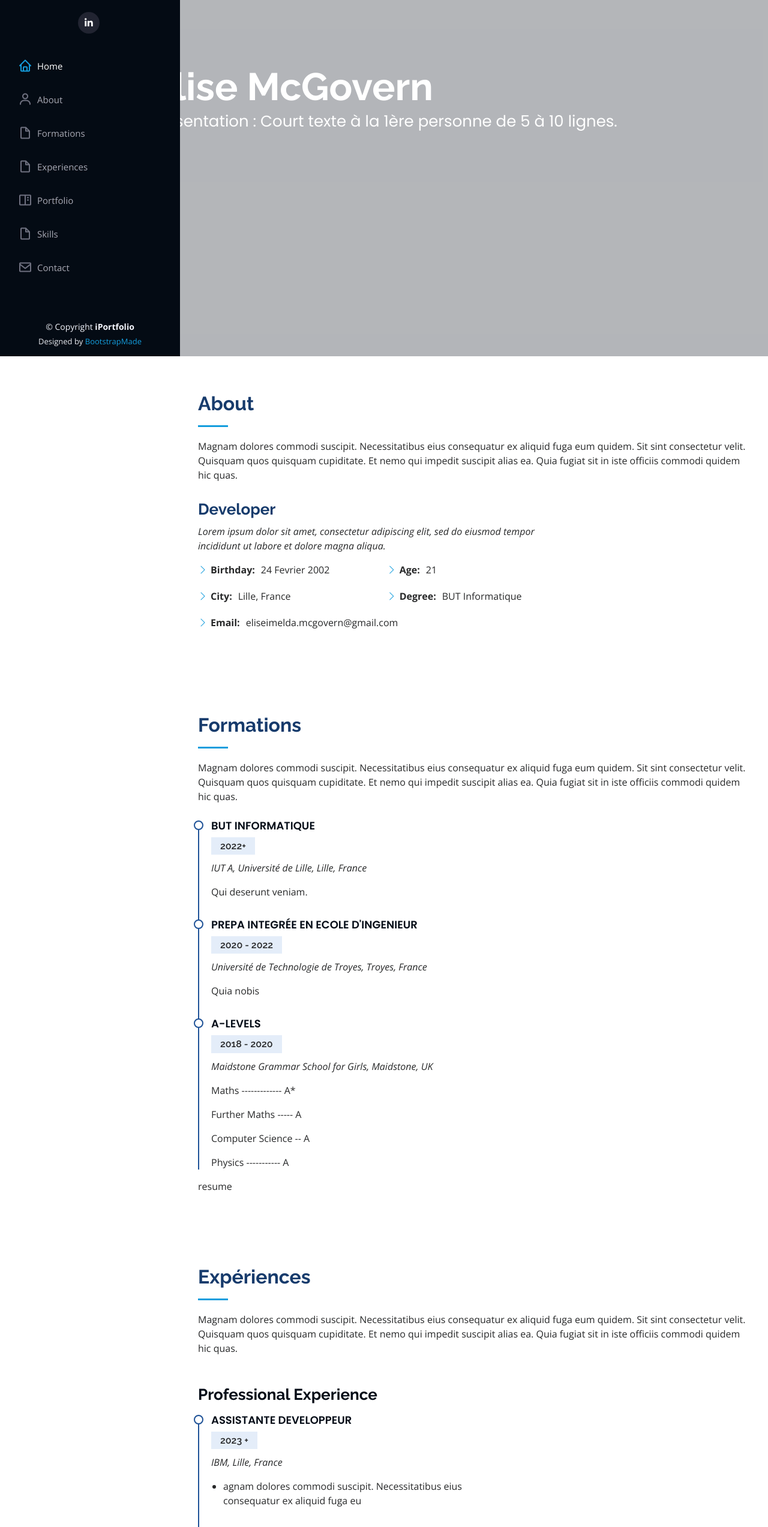
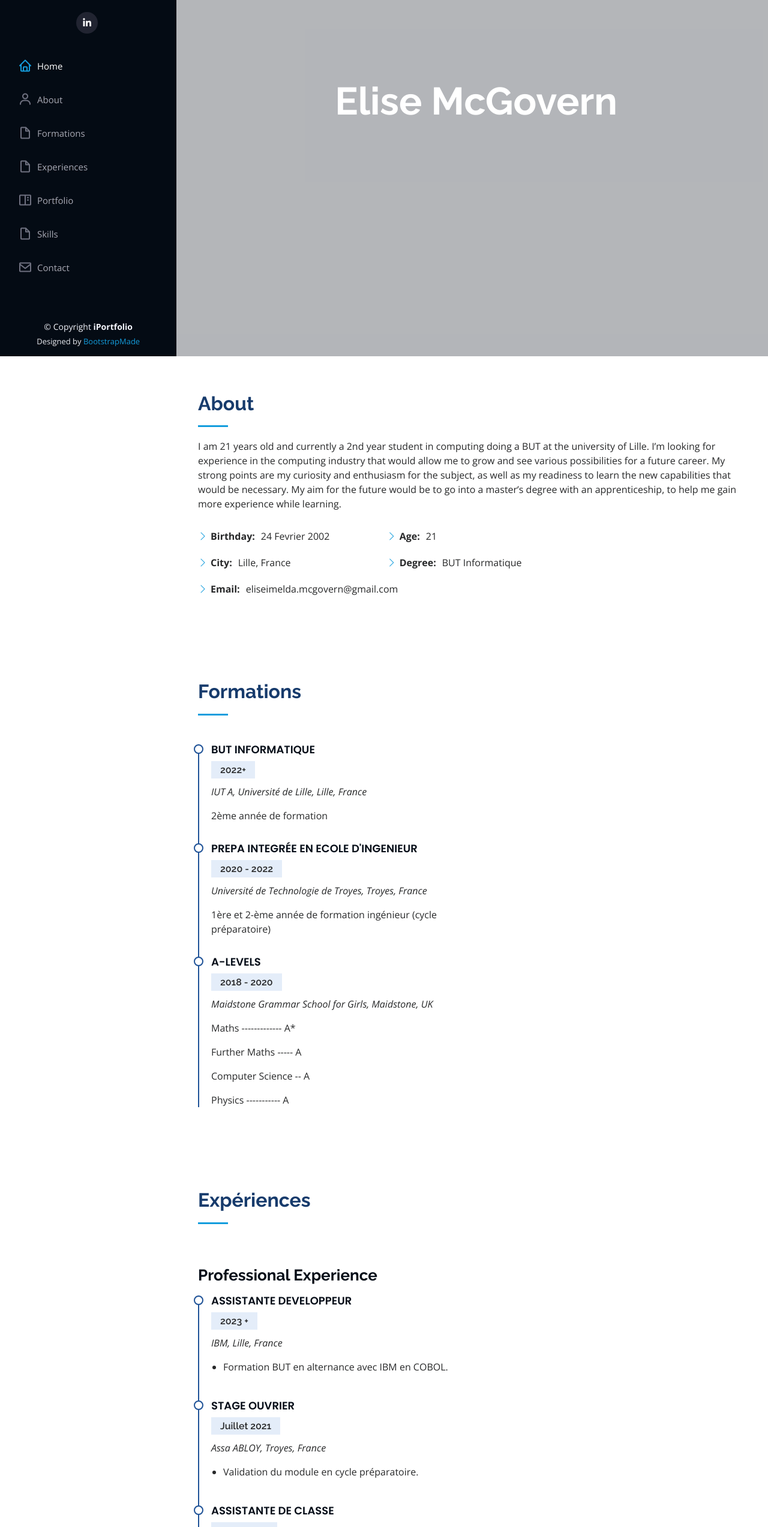
Before and after one commit to minElise/cv_numerique_comm-main, a plain HTML site: page index.html in a window 1280 px wide. Shown: the part 206-2752 px from the top of the page at 60% size. Drawn offline with nearby package versions, Linux system fonts and the light colour scheme.

Commit message:
commit 2

```diff
--- a/assets/css/style.css
+++ b/assets/css/style.css
@@ -74,7 +74,7 @@ h6 {
   top: 0;
   left: 0;
   bottom: 0;
-  width: 300px;
+  width: 23%;
   transition: all ease-in-out 0.5s;
   z-index: 9997;
   transition: all 0.5s;
@@ -260,6 +260,7 @@ h6 {
   position: relative;
   z-index: 2;
   min-width: 300px;
+  padding-left: 24%;
 }
 
 #hero h1 {
@@ -1081,7 +1082,7 @@ section {
   position: fixed;
   left: 0;
   bottom: 0;
-  width: 300px;
+  width: 23%;
   z-index: 9999;
   background: #040b14;
 }
--- a/index.html
+++ b/index.html
@@ -71,7 +71,7 @@
   <section id="hero" class="d-flex flex-column justify-content-center align-items-center">
     <div class="hero-container" data-aos="fade-in">
       <h1>Elise McGovern</h1>
-      <p>Présentation : Court texte à la 1ère personne de 5 à 10 lignes.</p>
+      <p>
     </div>
   </section>
   <!-- End Hero -->
@@ -84,17 +84,12 @@
 
         <div class="section-title">
           <h2>About</h2>
-          <p>Magnam dolores commodi suscipit. Necessitatibus eius consequatur ex aliquid fuga eum quidem. Sit sint consectetur velit. Quisquam quos quisquam cupiditate. Et nemo qui impedit suscipit alias ea. Quia fugiat sit in iste officiis commodi quidem hic quas.</p>
+          <p>I am 21 years old and currently a 2nd year student in computing doing a BUT at the university of Lille. I’m looking for experience in the computing industry that would allow me to grow and see various possibilities for a future career. My strong points are my curiosity and enthusiasm for the subject, as well as my readiness to learn the new capabilities that would be necessary. My aim for the future would be to go into a master’s degree with an apprenticeship, to help me gain more experience while learning. </p></p>
         </div>
 
         <div class="row">
 
           <div class="col-lg-8 pt-4 pt-lg-0 content" data-aos="fade-left">
-            <h3>Developer</h3>
-            <p class="fst-italic">
-              Lorem ipsum dolor sit amet, consectetur adipiscing elit, sed do eiusmod tempor incididunt ut labore et dolore
-              magna aliqua.
-            </p>
             <div class="row">
               <div class="col-lg-6">
                 <ul>
@@ -123,7 +118,6 @@
 
         <div class="section-title">
           <h2>Formations</h2>
-          <p>Magnam dolores commodi suscipit. Necessitatibus eius consequatur ex aliquid fuga eum quidem. Sit sint consectetur velit. Quisquam quos quisquam cupiditate. Et nemo qui impedit suscipit alias ea. Quia fugiat sit in iste officiis commodi quidem hic quas.</p>
         </div>
 
         <div class="row">
@@ -133,13 +127,13 @@
               <h4>BUT Informatique</h4>
               <h5>2022+</h5>
               <p><em>IUT A, Université de Lille, Lille, France</em></p>
-              <p>Qui deserunt veniam. </p>
+              <p>2ème année de formation </p>
             </div>
             <div class="resume-item">
               <h4>Prepa Integrée en Ecole d'Ingenieur</h4>
               <h5>2020 - 2022</h5>
               <p><em>Université de Technologie de Troyes, Troyes, France</em></p>
-              <p>Quia nobis </p>
+              <p>1ère et 2-ème année de formation ingénieur (cycle préparatoire)</p>
             </div>
             <div class="resume-item">
               <h4>A-Levels</h4>
@@ -151,7 +145,7 @@
               <p>Physics ----------- A</p>
             </div>
           </div>
-        </div>resume
+        </div>
 
       </div>
     </section><!-- End Resume Section -->
@@ -162,7 +156,6 @@
 
         <div class="section-title">
           <h2>Expériences</h2>
-          <p>Magnam dolores commodi suscipit. Necessitatibus eius consequatur ex aliquid fuga eum quidem. Sit sint consectetur velit. Quisquam quos quisquam cupiditate. Et nemo qui impedit suscipit alias ea. Quia fugiat sit in iste officiis commodi quidem hic quas.</p>
         </div>
 
           <div class="col-lg-6" data-aos="fade-up" data-aos-delay="100">
@@ -172,7 +165,7 @@
               <h5>2023 +</h5>
               <p><em>IBM, Lille, France </em></p>
               <ul>
-                <li>agnam dolores commodi suscipit. Necessitatibus eius consequatur ex aliquid fuga eu</li>
+                <li>Formation BUT en alternance avec IBM en COBOL.</li>
               </ul>
             </div>
             <div class="resume-item">
@@ -180,7 +173,7 @@
               <h5>Juillet 2021</h5>
               <p><em>Assa ABLOY, Troyes, France </em></p>
               <ul>
-                <li>agnam dolores commodi suscipit. Necessitatibus eius consequatur ex aliquid fuga eu</li>
+                <li>Validation du module en cycle préparatoire.</li>
               </ul>
             </div>
             <div class="resume-item">
@@ -188,7 +181,7 @@
               <h5>2019-2020</h5>
               <p><em>Petite Ecole Kentoise, Maidstone, UK </em></p>
               <ul>
-                <li>agnam dolores commodi suscipit. Necessitatibus eius consequatur ex aliquid fuga eu</li>
+                <li>Aide au professorat, supervision de la classe et préparation de cours</li>
               </ul>
             </div>
             <div class="resume-item">
@@ -196,7 +189,7 @@
               <h5>Juillet 2019</h5>
               <p><em>Auchan, Lille, France </em></p>
               <ul>
-                <li>agnam dolores commodi suscipit. Necessitatibus eius consequatur ex aliquid fuga eu</li>
+                <li>Observation d'une équipe en début de projet, amélioration de compétences en javascript (node.js)</li>
               </ul>
             </div>
             <div class="resume-item">
@@ -204,7 +197,7 @@
               <h5>Mars 2019</h5>
               <p><em>Auchan, Lille, France </em></p>
               <ul>
-                <li>agnam dolores commodi suscipit. Necessitatibus eius consequatur ex aliquid fuga eu</li>
+                <li>Découverte des différents postes informatiques dans une compagnie.</li>
               </ul>
             </div>
           </div>
@@ -220,19 +213,10 @@
 
         <div class="section-title">
           <h2>Portfolio</h2>
-          <p>Magnam dolores commodi suscipit. Necessitatibus eius consequatur ex aliquid fuga eum quidem. Sit sint consectetur velit. Quisquam quos quisquam cupiditate. Et nemo qui impedit suscipit alias ea. Quia fugiat sit in iste officiis commodi quidem hic quas.</p>
+          <p>Here are some examples of projects in computing I have completed</p>
         </div>
 
-        <div class="row" data-aos="fade-up">
-          <div class="col-lg-12 d-flex justify-content-center">
-            <ul id="portfolio-flters">
-              <li data-filter="*" class="filter-active">All</li>
-              <li data-filter=".filter-app">App</li>
-              <li data-filter=".filter-card">Card</li>
-              <li data-filter=".filter-web">Web</li>
-            </ul>
-          </div>
-        </div>
+
 
         <div class="row portfolio-container" data-aos="fade-up" data-aos-delay="100">
 
@@ -240,8 +224,8 @@
             <div class="portfolio-wrap">
               <img src="assets/img/portfolio/portfolio-1.jpg" class="img-fluid" alt="">
               <div class="portfolio-links">
-                <a href="assets/img/portfolio/portfolio-1.jpg" data-gallery="portfolioGallery" class="portfolio-lightbox" title="App 1"><i class="bx bx-plus"></i></a>
-                <!-- <a href="portfolio-details.html" title="More Details"><i class="bx bx-link"></i></a> -->
+                <a href="assets/img/portfolio/portfolio-1.jpg" data-gallery="portfolioGallery" class="portfolio-lightbox" title="S1.05/06 Plateforme de covoiturage en ligne"><i class="bx bx-plus"></i></a>
+                <a href="portfolio-details.html" title="More Details"><i class="bx bx-link"></i></a>
               </div>
             </div>
           </div>
@@ -250,7 +234,7 @@
             <div class="portfolio-wrap">
               <img src="assets/img/portfolio/portfolio-2.jpg" class="img-fluid" alt="">
               <div class="portfolio-links">
-                <a href="assets/img/portfolio/portfolio-2.jpg" data-gallery="portfolioGallery" class="portfolio-lightbox" title="Web 3"><i class="bx bx-plus"></i></a>
+                <a href="assets/img/portfolio/portfolio-2.jpg" data-gallery="portfolioGallery" class="portfolio-lightbox" title="S1.03/S2.03 Installation machine virtuelle"><i class="bx bx-plus"></i></a>
                 <a href="portfolio-details.html" title="More Details"><i class="bx bx-link"></i></a>
               </div>
             </div>
@@ -260,7 +244,7 @@
             <div class="portfolio-wrap">
               <img src="assets/img/portfolio/portfolio-3.jpg" class="img-fluid" alt="">
               <div class="portfolio-links">
-                <a href="assets/img/portfolio/portfolio-3.jpg" data-gallery="portfolioGallery" class="portfolio-lightbox" title="App 2"><i class="bx bx-plus"></i></a>
+                <a href="assets/img/portfolio/portfolio-3.jpg" data-gallery="portfolioGallery" class="portfolio-lightbox" title="S1.04/2.04 Introduction aux base de données"><i class="bx bx-plus"></i></a>
                 <a href="portfolio-details.html" title="More Details"><i class="bx bx-link"></i></a>
               </div>
             </div>
@@ -270,7 +254,7 @@
             <div class="portfolio-wrap">
               <img src="assets/img/portfolio/portfolio-4.jpg" class="img-fluid" alt="">
               <div class="portfolio-links">
-                <a href="assets/img/portfolio/portfolio-4.jpg" data-gallery="portfolioGallery" class="portfolio-lightbox" title="Card 2"><i class="bx bx-plus"></i></a>
+                <a href="assets/img/portfolio/portfolio-4.jpg" data-gallery="portfolioGallery" class="portfolio-lightbox" title="S2.05/06 Escape Game"><i class="bx bx-plus"></i></a>
                 <a href="portfolio-details.html" title="More Details"><i class="bx bx-link"></i></a>
               </div>
             </div>
@@ -337,7 +321,6 @@
 
         <div class="section-title">
           <h2>Skills</h2>
-          <p>Magnam dolores commodi suscipit. Necessitatibus eius consequatur ex aliquid fuga eum quidem. Sit sint consectetur velit. Quisquam quos quisquam cupiditate. Et nemo qui impedit suscipit alias ea. Quia fugiat sit in iste officiis commodi quidem hic quas.</p>
         </div>
 
         <div class="row skills-content">
@@ -410,7 +393,6 @@
 
         <div class="section-title">
           <h2>Contact</h2>
-          <p>Magnam dolores commodi suscipit. Necessitatibus eius consequatur ex aliquid fuga eum quidem. Sit sint consectetur velit. Quisquam quos quisquam cupiditate. Et nemo qui impedit suscipit alias ea. Quia fugiat sit in iste officiis commodi quidem hic quas.</p>
         </div>
 
         <div class="row" data-aos="fade-in">
```
Also changed, not shown: assets/img/portfolio/image1.png (added), assets/img/portfolio/image2.png (added), assets/img/portfolio/image3.png (added), assets/img/portfolio/image4.png (added), assets/img/portfolio/image5.png (added), assets/img/portfolio/image6.png (added), assets/img/portfolio/image7.png (added).
